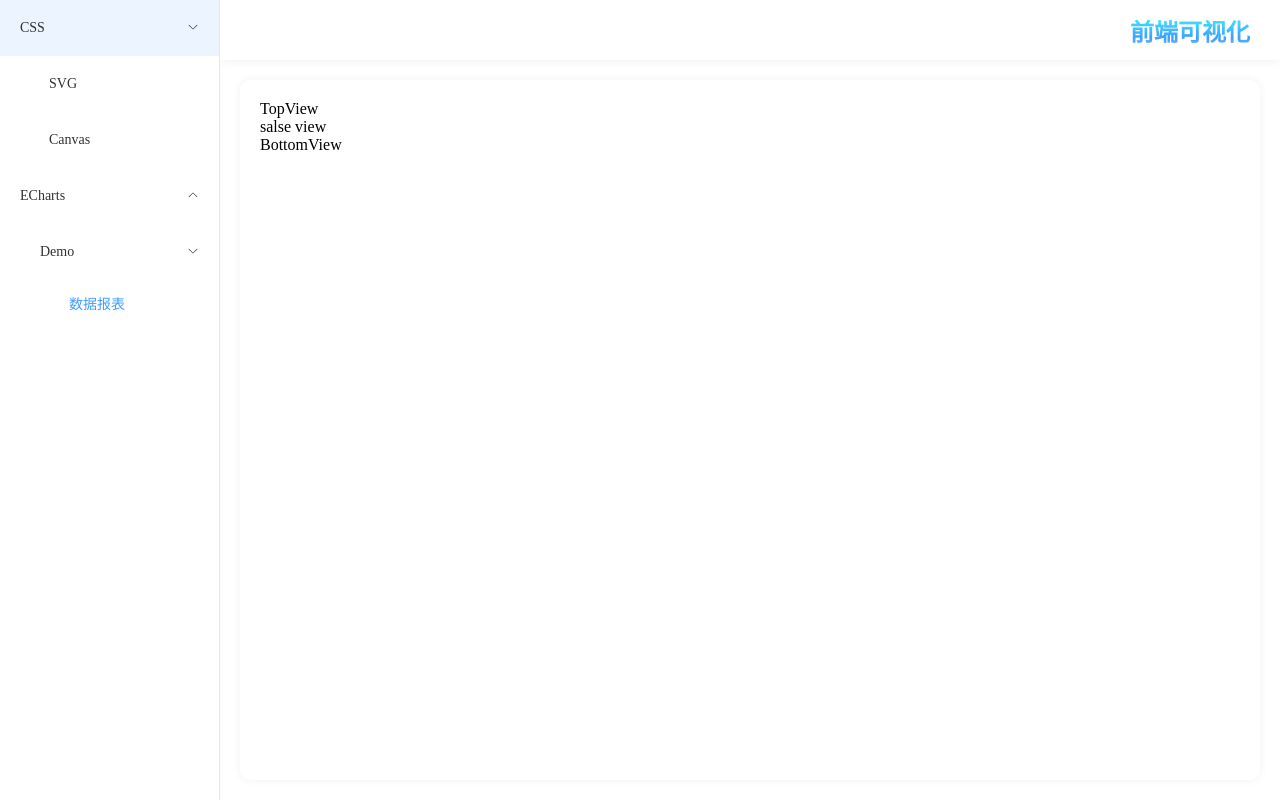
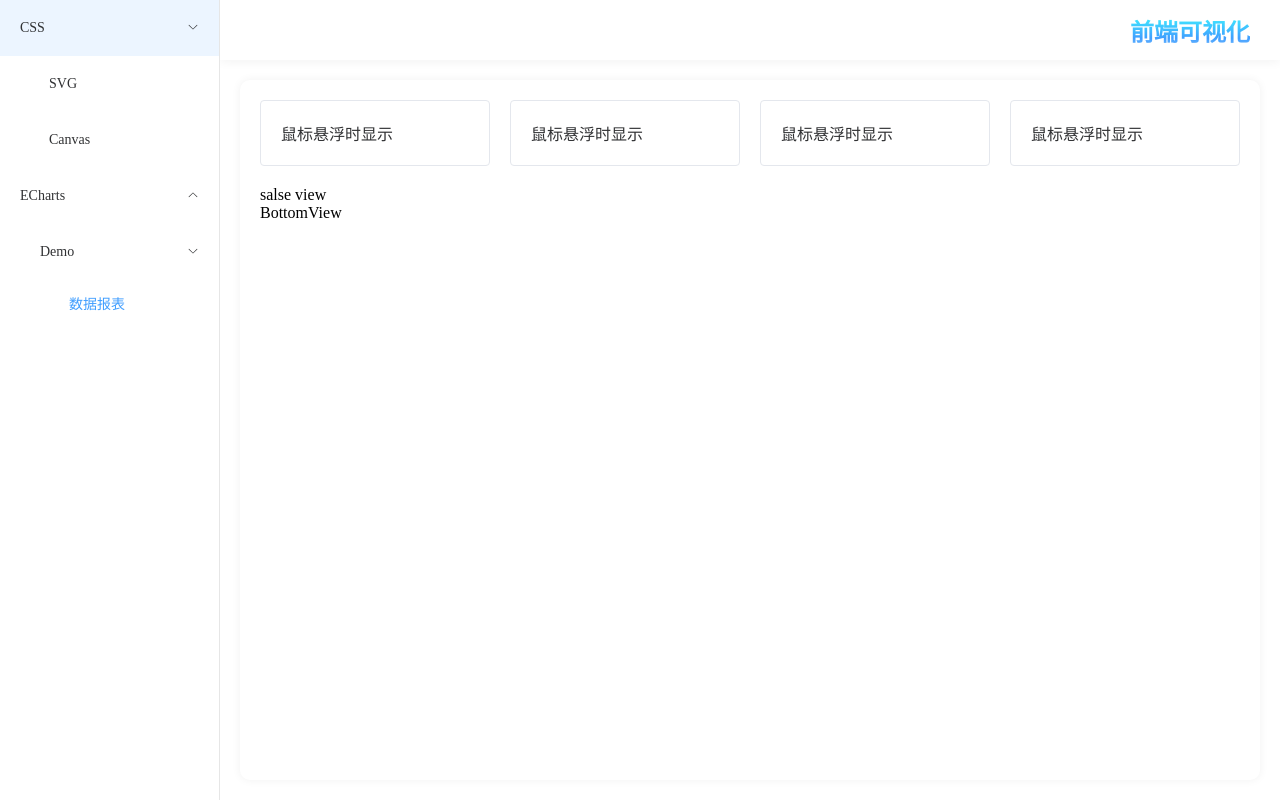
Before and after one commit to h7ml/front-end-data-visualization, a Vue app: page /#/eCharts/datavReportDev in a window 1280 px wide. Built offline with nearby package versions, Linux system fonts and the light colour scheme; a small style sheet from the web is missing.

Commit message:
echarts TopView布局

```diff
--- a/src/views/ECharts/DatavReportDev/components/TopView/TopView.vue
+++ b/src/views/ECharts/DatavReportDev/components/TopView/TopView.vue
@@ -1,6 +1,27 @@
 <template>
-  <div>
-    TopView
+  <div class="top__view">
+    <el-row :gutter="20">
+      <el-col :xs="24" :sm="12" :md="12" :lg="6" :xl="6" class="top__view__item">
+        <el-card shadow="hover">
+          鼠标悬浮时显示
+        </el-card>
+      </el-col>
+      <el-col :xs="24" :sm="12" :md="12" :lg="6" :xl="6" class="top__view__item">
+        <el-card shadow="hover">
+          鼠标悬浮时显示
+        </el-card>
+      </el-col>
+      <el-col :xs="24" :sm="12" :md="12" :lg="6" :xl="6" class="top__view__item">
+        <el-card shadow="hover">
+          鼠标悬浮时显示
+        </el-card>
+      </el-col>
+      <el-col :xs="24" :sm="12" :md="12" :lg="6" :xl="6" class="top__view__item">
+        <el-card shadow="hover">
+          鼠标悬浮时显示
+        </el-card>
+      </el-col>
+    </el-row>
   </div>
 </template>
 
@@ -9,5 +30,7 @@
 </script>
 
 <style lang="scss" scoped>
-
+.top__view__item {
+  margin-bottom: 20px;
+}
 </style>
```
